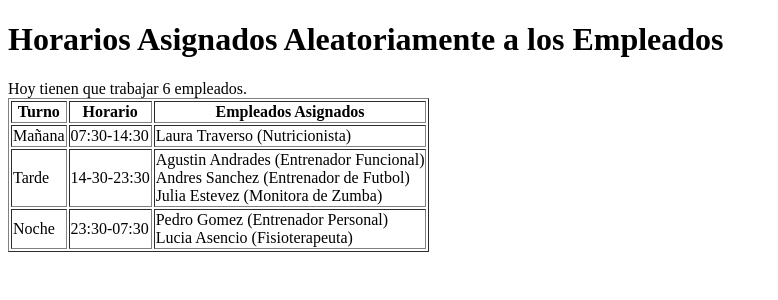
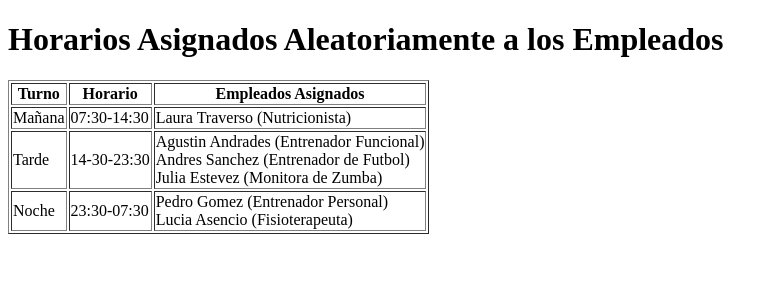
Before and after one commit to Jairodher/PA-EPDS, a PHP site: page /EJ1.php in a window 1280 px wide. Shown: the top 300 px of the page, without its empty margins (0-778 px from the left). Run offline with PHP 8.4, Linux system fonts and the light colour scheme.

Commit message:
Ejercicio 1 actualizado

```diff
--- a/EPD3/EJ1/EJ1.php
+++ b/EPD3/EJ1/EJ1.php
@@ -27,7 +27,6 @@ Click nbfs://nbhost/SystemFileSystem/Templates/Project/PHP/PHPProject.php to edi
         );
 
         $empleadosDeHoy = rand(3, count($empleados));
-        echo "Hoy tienen que trabajar $empleadosDeHoy empleados.<br>";
 
         $nombres = array_keys($empleados);
         $empleadosQueTrabajaran = array_rand($nombres, $empleadosDeHoy);
```
